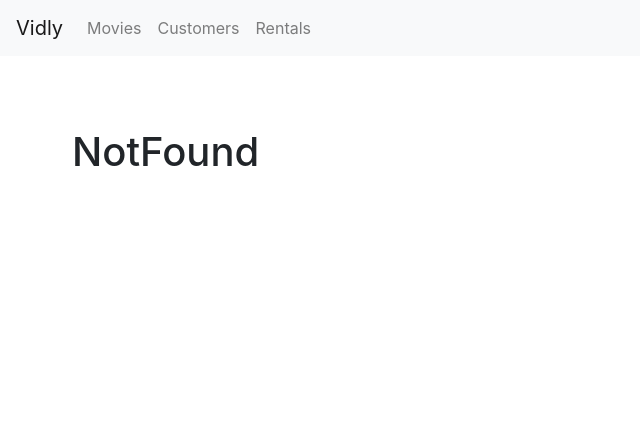
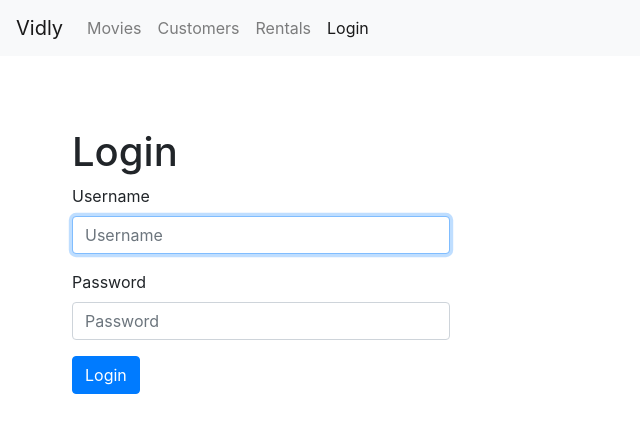
Before and after one commit to Razbotics/vidly-app, a React (Create React App) app: page /login in a window 1280 px wide. Before the commit this address led to /not-found. Shown: the top 432 px of the page, without its empty margins (0-640 px from the left). Built offline with nearby package versions, Linux system fonts and the light colour scheme.

Commit message:
added login page

```diff
--- a/package.json
+++ b/package.json
@@ -8,6 +8,7 @@
     "@testing-library/user-event": "^7.2.1",
     "bootstrap": "^4.5.2",
     "font-awesome": "^4.7.0",
+    "joi-browser": "^13.4.0",
     "lodash": "^4.17.20",
     "prop-types": "^15.6.2",
     "query-string": "^6.1.0",
--- a/src/App.js
+++ b/src/App.js
@@ -1,12 +1,13 @@
 import React from "react";
 import { Route, Switch, Redirect } from "react-router-dom";
 import Movies from "./components/movies";
-import "./App.css";
 import NavBar from "./components/navBar";
 import Customers from "./components/customers";
 import Rentals from "./components/rentals";
 import NotFound from "./components/notFound";
-import MovieForm from './components/movieForm';
+import MovieForm from "./components/movieForm";
+import LoginForm from "./components/loginForm";
+import "./App.css";
 
 function App() {
   return (
@@ -14,6 +15,7 @@ function App() {
       <NavBar />
       <div className="content m-4 p-5">
         <Switch>
+          <Route path="/login" component={LoginForm} />
           <Route path="/movies/:id" component={MovieForm} />
           <Route path="/movies" component={Movies} />
           <Route path="/customers" component={Customers} />
--- /dev/null
+++ b/src/components/common/input.jsx
@@ -0,0 +1,23 @@
+import React from "react";
+
+const Input = ({ name, label, value, errors, onChange, autoFocus, type }) => {
+  return (
+    <div className="form-group">
+      <label htmlFor={name}>{label}</label>
+      <input
+        autoFocus={autoFocus}
+        value={value}
+        onChange={onChange}
+        id={name}
+        type={type ? type : "text"}
+        name={name}
+        placeholder={label}
+        autoComplete="on"
+        className="form-control"
+      />
+      {errors && <div className="alert alert-danger">{errors}</div>}
+    </div>
+  );
+};
+
+export default Input;
--- /dev/null
+++ b/src/components/loginForm.jsx
@@ -0,0 +1,96 @@
+import React, { Component } from "react";
+import Input from "./common/input";
+import Joi from "joi-browser";
+
+class LoginForm extends Component {
+  state = {
+    account: {
+      username: "",
+      password: "",
+    },
+    errors: {},
+  };
+
+  schema = {
+    username: Joi.string().required(),
+    password: Joi.string().required(),
+  };
+
+  validate = () => {
+    const errors = {};
+    const { account } = this.state;
+    const result = Joi.validate(account, this.schema, { abortEarly: false });
+    console.log(result);
+
+    if (account.username.trim() === "")
+      errors.username = "Username is required";
+    if (account.password.trim() === "")
+      errors.password = "Password is required";
+
+    return Object.keys(errors).length === 0 ? {} : errors;
+  };
+
+  validateProperty = ({ name, value }) => {
+    if (name === "username") {
+      if (value.trim() === "") return "Username is required.";
+    }
+    if (name === "password") {
+      if (value.trim() === "") return "Password is required.";
+    }
+  };
+
+  handleChange = ({ currentTarget: input }) => {
+    const { errors, account } = this.state;
+
+    const errorMessage = this.validateProperty(input);
+    if (errorMessage) errors[input.name] = errorMessage;
+    else delete errors[input.name];
+
+    account[input.name] = input.value;
+    this.setState({ account, errors });
+  };
+
+  handleSubmit = (e) => {
+    e.preventDefault();
+    const errors = this.validate();
+    this.setState({ errors });
+    if (Object.keys(errors).length > 0) return;
+    console.log("Submitted");
+    this.setState({
+      account: {
+        username: "",
+        password: "",
+      },
+    });
+  };
+
+  render() {
+    const { account, errors } = this.state;
+    return (
+      <div className="loginWidth">
+        <h1>Login</h1>
+        <form onSubmit={this.handleSubmit}>
+          <Input
+            autoFocus={true}
+            name="username"
+            value={account.username}
+            label="Username"
+            onChange={this.handleChange}
+            errors={errors.username}
+          />
+          <Input
+            name="password"
+            value={account.password}
+            label="Password"
+            type="password"
+            onChange={this.handleChange}
+            errors={errors.password}
+          />
+          <button className="btn btn-primary">Login</button>
+        </form>
+      </div>
+    );
+  }
+}
+
+export default LoginForm;
--- a/src/components/movies.jsx
+++ b/src/components/movies.jsx
@@ -82,14 +82,14 @@ class Movies extends Component {
 
     return (
       <div className="row">
-        <div className="tableWidth">
+        <div className="listWidth">
           <ListGroup
             onItemSelect={this.handleGenreSelect}
             selectedItem={selectedGenre}
             items={genres}
           />
         </div>
-        <div className="col-8">
+        <div className="tableWidth">
           {count === 0 ? (
             <p>There are no movies in database</p>
           ) : (
--- a/src/components/navBar.jsx
+++ b/src/components/navBar.jsx
@@ -29,6 +29,9 @@ const NavBar = () => {
           <NavLink className="nav-link" to="/rentals">
             Rentals
           </NavLink>
+          <NavLink className="nav-link" to="/login">
+            Login
+          </NavLink>
         </div>
       </div>
     </nav>
--- a/src/index.css
+++ b/src/index.css
@@ -17,8 +17,17 @@ code {
   cursor: pointer;
 }
 
+.listWidth {
+  min-width: 5cm;
+  margin-right: 1cm;
+}
+
 .tableWidth {
-  min-width: 50px;
-  width: 300px;
-  max-width: 300px;
+  min-width: 10cm;
+  width: 20cm;
 }
+
+.loginWidth {
+  min-width: 5cm;
+  width: 10cm;
+}
```
Also changed, not shown: src/components/common/toast.jsx (added, +40 -0 lines), 1 other file (tests, documents, lock files or other folders).
